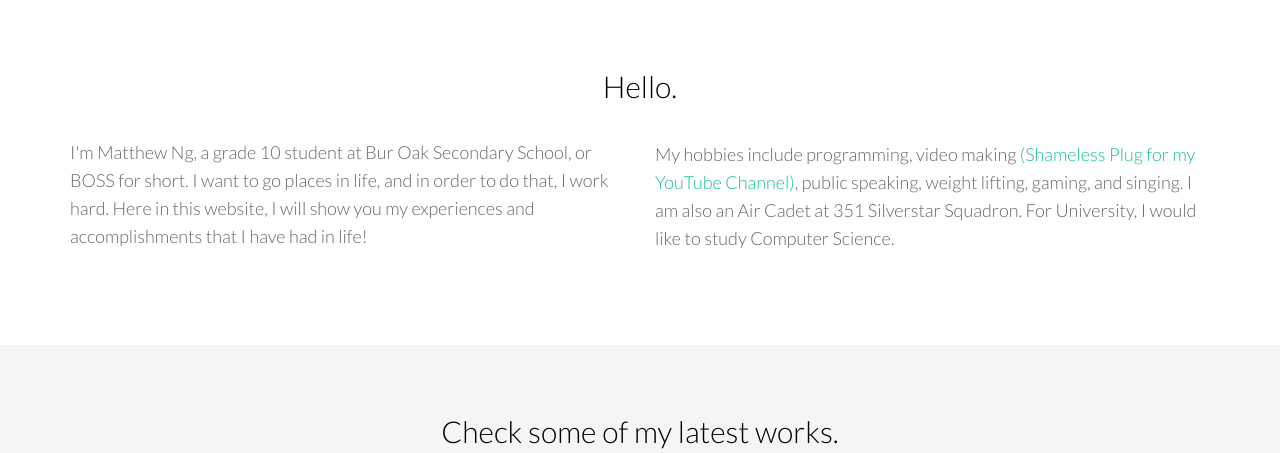
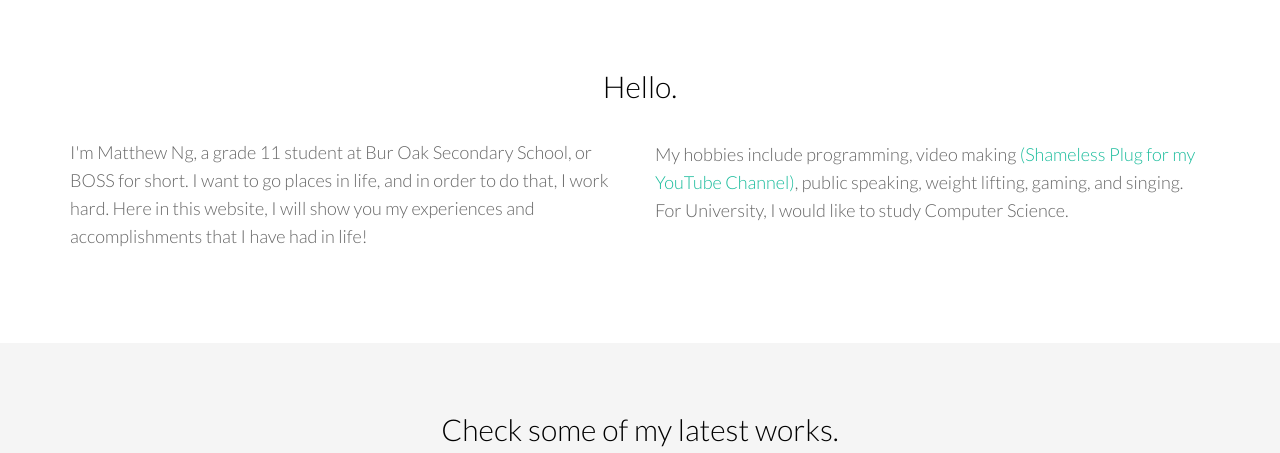
Before and after one commit to Matt-Ng/Matt-Ng.github.io, a plain HTML site: page index.html in a window 1280 px wide. Shown: the part 780-1233 px from the top of the page. Drawn offline with Linux system fonts and the light colour scheme; files whose address does not match are found by name.

Commit message:
minor changes with time

```diff
--- a/index.html
+++ b/index.html
@@ -66,10 +66,10 @@
       <div class="row">
         <h2 class="centered mb">Hello.</h2>
         <div class="col-md-6">
-          <p >I'm Matthew Ng, a grade 10 student at Bur Oak Secondary School, or BOSS for short. I want to go places in life, and in order to do that, I work hard. Here in this website, I will show you my experiences and accomplishments that I have had in life!</p>
+          <p >I'm Matthew Ng, a grade 11 student at Bur Oak Secondary School, or BOSS for short. I want to go places in life, and in order to do that, I work hard. Here in this website, I will show you my experiences and accomplishments that I have had in life!</p>
         </div><!--/col-md-6-->
         <div class="col-md-6">
-          <p> <p>  My hobbies include programming, video making <a href = "https://www.youtube.com/channel/UC-oIlNCihe9TFqnL3uR9MCg">(Shameless Plug for my YouTube Channel)</a>, public speaking, weight lifting, gaming, and singing. I am also an Air Cadet at 351 Silverstar Squadron. For University, I would like to study Computer Science.</p></p>
+          <p> <p>  My hobbies include programming, video making <a href = "https://www.youtube.com/channel/UC-oIlNCihe9TFqnL3uR9MCg">(Shameless Plug for my YouTube Channel)</a>, public speaking, weight lifting, gaming, and singing. For University, I would like to study Computer Science.</p></p>
         </div><!--/col-md-6-->
       </div><!--/row-->
     </div><!-- /.container -->
```
